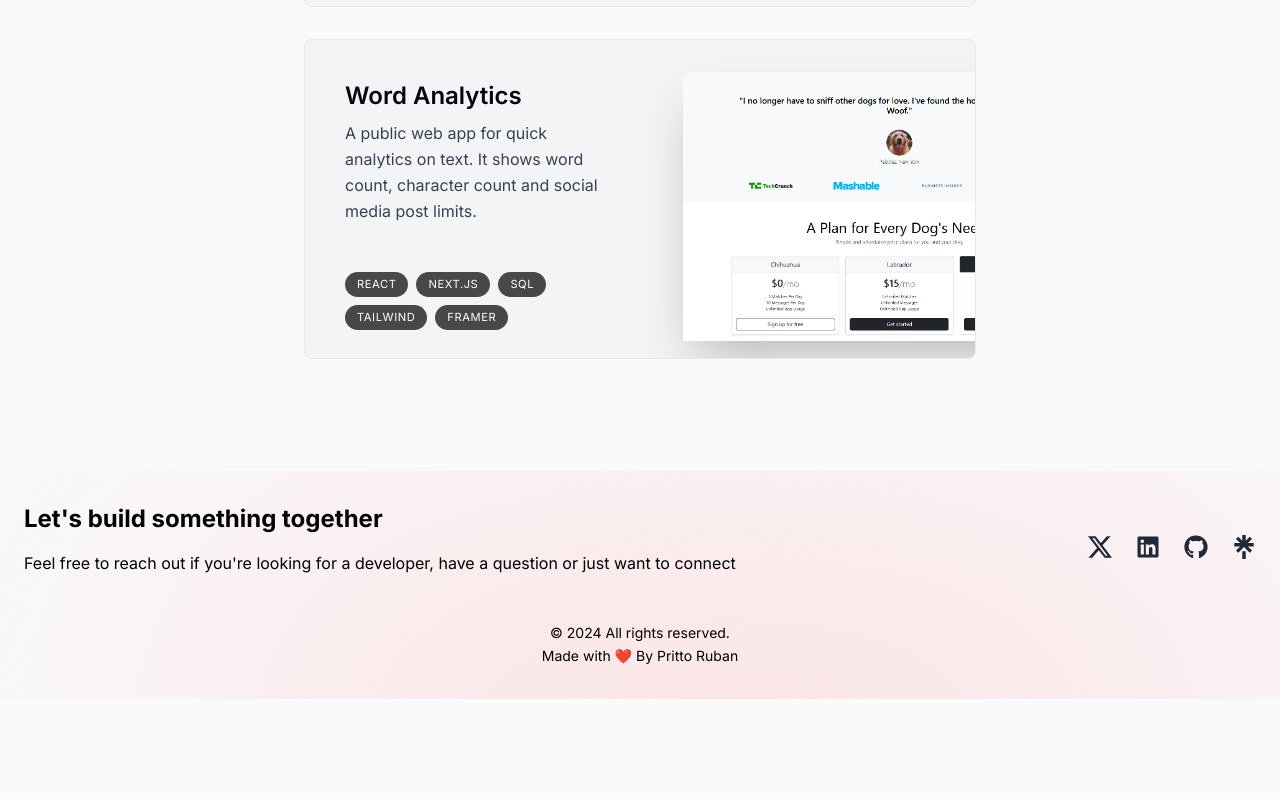
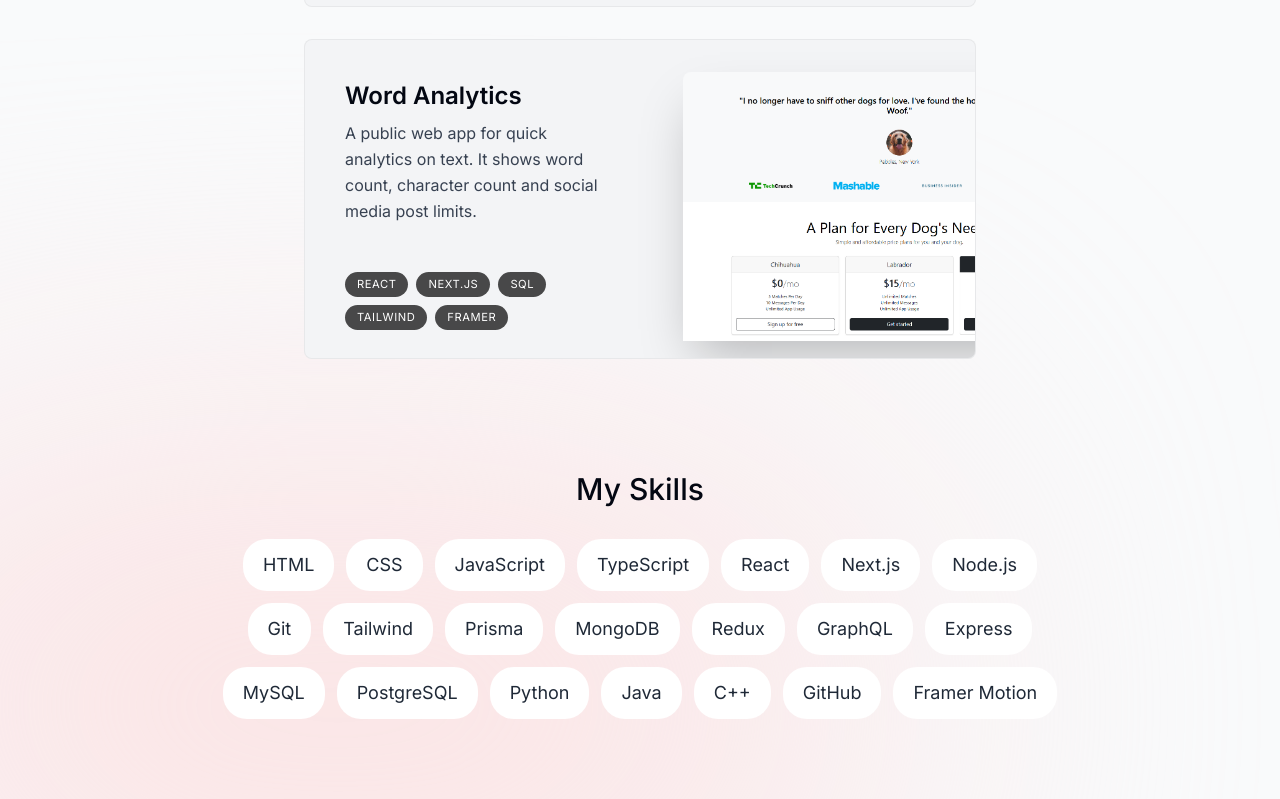
Before and after one commit to PrittoRuban/portfolio, a Next.js app: page / in a window 1280 px wide. Shown: the part 1998-2797 px from the top of the page. Before the commit the page ends 2697 px from the top, so only its background shows below. Built offline with nearby package versions, Linux system fonts and the light colour scheme.

Commit message:
complete skills section

```diff
--- a/app/page.tsx
+++ b/app/page.tsx
@@ -1,6 +1,7 @@
 import About from "@/components/about";
 import Intro from "@/components/intro";
 import Projects from "@/components/projects";
+import Skills from "@/components/skills";
 import SectionDivider from "@/components/UI/section-divider";
 
 export default function Home() {
@@ -10,6 +11,7 @@ export default function Home() {
       <SectionDivider />
       <About />
       <Projects />
+      <Skills />
     </main>
   );
 }
--- a/components/about.tsx
+++ b/components/about.tsx
@@ -12,7 +12,7 @@ const About = () => {
   return (
     <ChakraProvider>
       <div className="relative max-w-4xl mx-auto p-6" id="about" ref={ref}>
-        <div className="bg-[#d9d6ec] absolute top-[-1rem] -z-10 left-[-35rem] h-[31.25rem] w-[50rem] rounded-full blur-[10rem] sm:w-[68.75rem] md:left-[-33rem] lg:left-[-28rem] xl:left-[-15rem] 2xl:left-[-5rem] dark:bg-[#3b3761]"></div>
+        <div className="bg-[#d9d6ec] absolute top-[-1rem] -z-10 right-[11rem] h-[31.25rem] w-[31.25rem] rounded-full blur-[10rem] sm:w-[68.75rem] md:left-[-33rem] lg:left-[-28rem] xl:left-[-15rem] 2xl:left-[-5rem] dark:bg-[#3b3761]"></div>
         <motion.h1
           className="text-2xl font-bold text-center mb-8"
           initial={{ opacity: 0, y: -20 }}
--- /dev/null
+++ b/components/skills.tsx
@@ -0,0 +1,53 @@
+"use client";
+
+import React from "react";
+import SectionHeading from "@/components/UI/section-heading";
+import { skillsData } from "@/lib/data";
+import { useSectionInView } from "@/lib/hooks";
+import { motion } from "framer-motion";
+
+const fadeInAnimationVariants = {
+  initial: {
+    opacity: 0,
+    y: 100,
+  },
+  animate: (index: number) => ({
+    opacity: 1,
+    y: 0,
+    transition: {
+      delay: 0.05 * index,
+    },
+  }),
+};
+
+export default function Skills() {
+  const { ref } = useSectionInView("Skills");
+
+  return (
+    <section
+      id="skills"
+      ref={ref}
+      className="relative mb-24 max-w-[53rem] scroll-mt-28 text-center sm:mb-40"
+    >
+      <div className="bg-[#fbe2e3] absolute top-[-1rem] -z-10 right-[11rem] h-[31.25rem] w-[31.25rem] rounded-full blur-[10rem] sm:w-[68.75rem] dark:bg-[#523131]"></div>
+      <SectionHeading>My skills</SectionHeading>
+      <ul className="flex flex-wrap justify-center gap-2 sm:gap-3 text-lg text-gray-800">
+        {skillsData.map((skill, index) => (
+          <motion.li
+            className="bg-white border-black rounded-3xl px-5 py-3 dark:bg-white/10 dark:text-white/80"
+            key={index}
+            variants={fadeInAnimationVariants}
+            initial="initial"
+            whileInView="animate"
+            viewport={{
+              once: true,
+            }}
+            custom={index}
+          >
+            {skill}
+          </motion.li>
+        ))}
+      </ul>
+    </section>
+  );
+}
```
